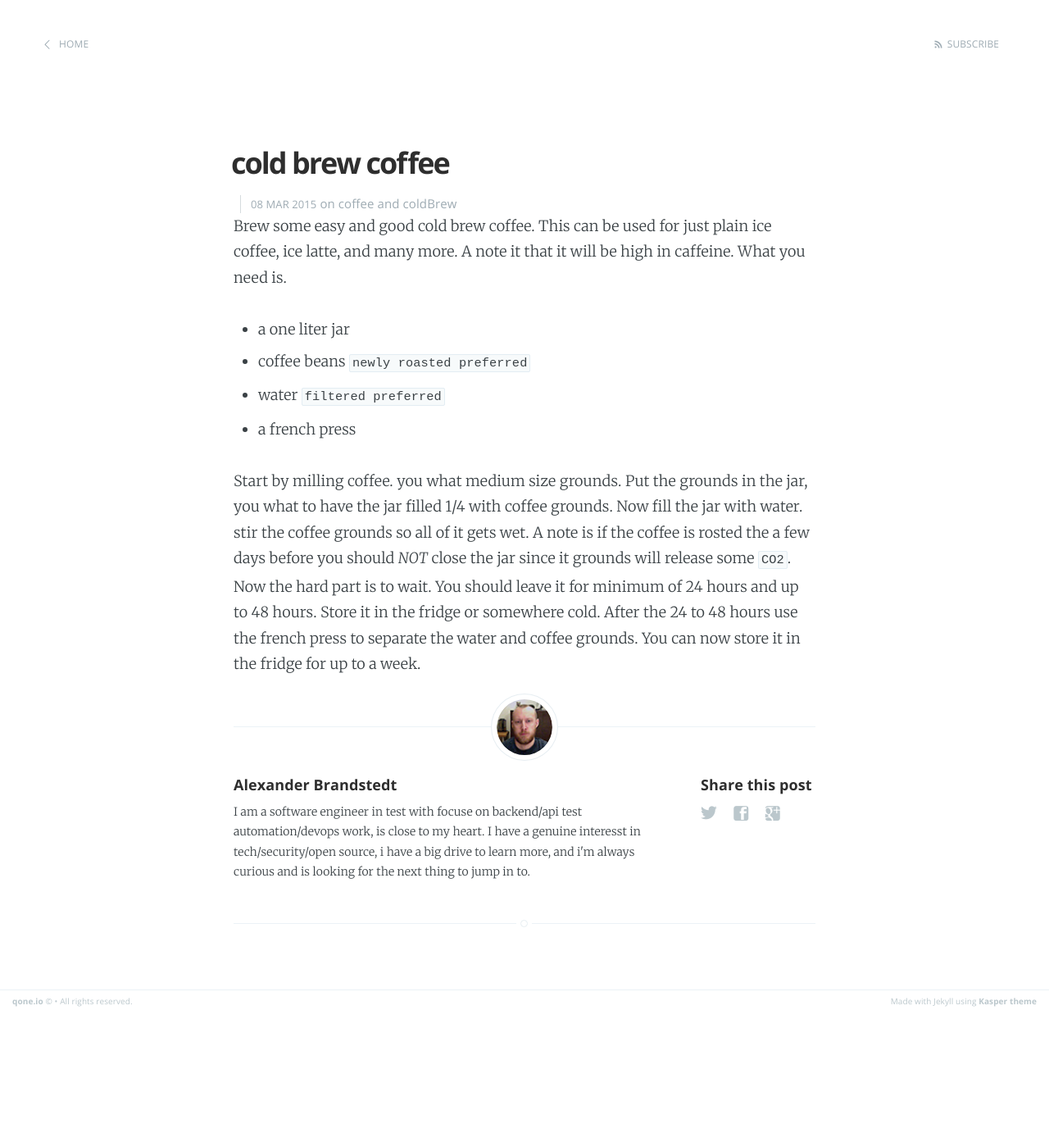
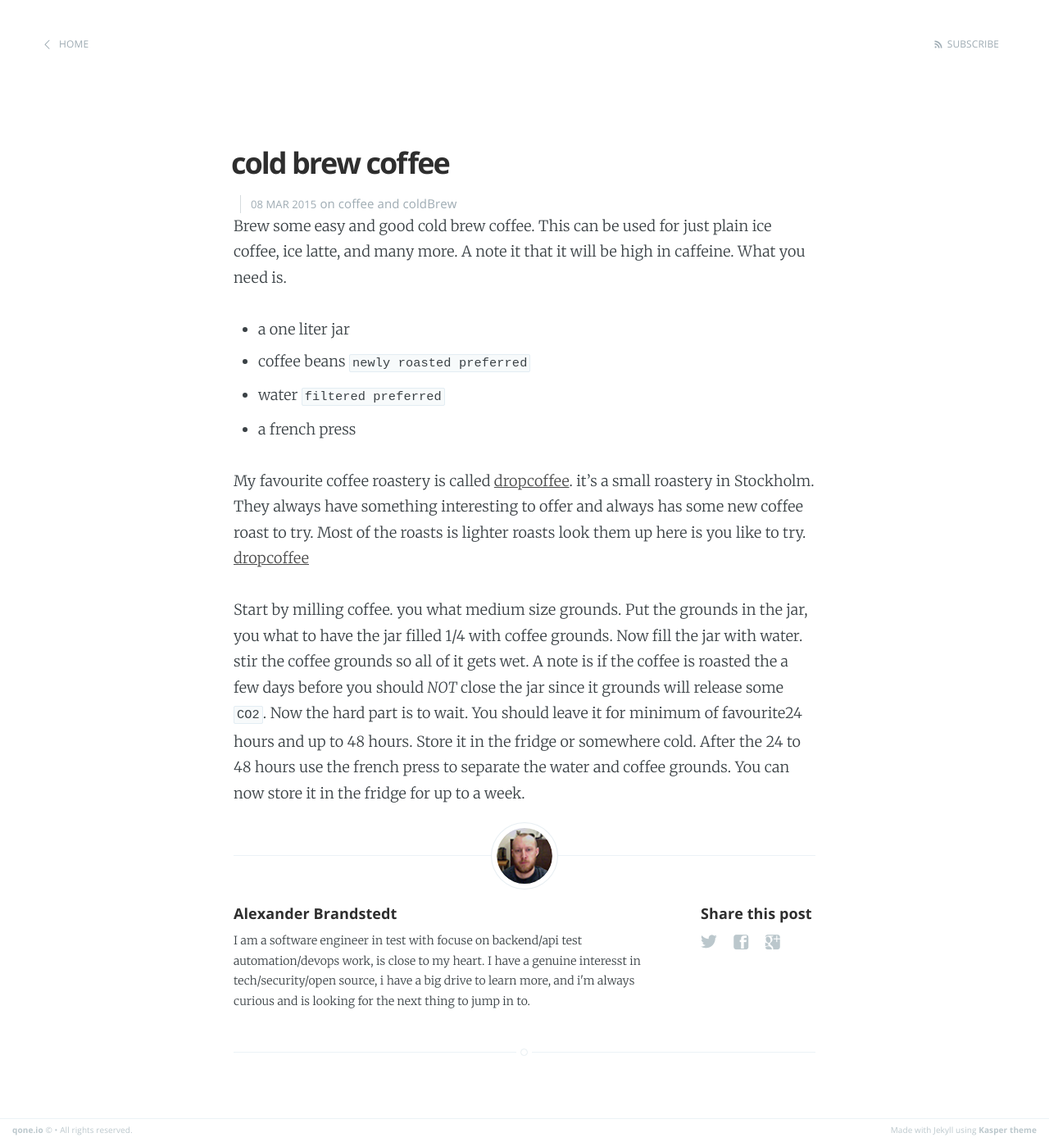
Before and after one commit to mad01/mad01.github.io, a Jekyll site: the page built from _posts/2015-03-08-cold-brew-coffee.md, in a window 1280 px wide. Shown: the whole page at 82% size. Built offline with Jekyll 4.4.1, drawn with Linux system fonts in a browser that asks for light colours; Markdown is read by kramdown in place of the engine named in the settings; before the commit the page ends 1235 px from its top, so only the background shows below that.

Commit message:
adding gitignore to ignore ongoing blog posts, and adding a referense to my favorite coffee roastery

```diff
--- a/_posts/2015-03-08-cold-brew-coffee.md
+++ b/_posts/2015-03-08-cold-brew-coffee.md
@@ -13,4 +13,6 @@ Brew some easy and good cold brew coffee. This can be used for just plain ice co
 * water `filtered preferred`
 * a french press
 
-Start by milling coffee. you what medium size grounds. Put the grounds in the jar, you what to have the jar filled 1/4 with coffee grounds. Now fill the jar with water. stir the coffee grounds so all of it gets wet. A note is if the coffee is rosted the a few days before you should *NOT* close the jar since it grounds will release some `CO2`. Now the hard part is to wait. You should leave it for minimum of 24 hours and up to 48 hours. Store it in the fridge or somewhere cold. After the 24 to 48 hours use the french press to separate the water and coffee grounds. You can now store it in the fridge for up to a week.
+My favourite coffee roastery is called [dropcoffee](http://www.dropcoffee.com/). it's a small roastery in Stockholm. They always have something interesting to offer and always has some new coffee roast to try. Most of the roasts is lighter roasts look them up here is you like to try. [dropcoffee](http://www.dropcoffee.com/)
+
+Start by milling coffee. you what medium size grounds. Put the grounds in the jar, you what to have the jar filled 1/4 with coffee grounds. Now fill the jar with water. stir the coffee grounds so all of it gets wet. A note is if the coffee is roasted the a few days before you should *NOT* close the jar since it grounds will release some `CO2`. Now the hard part is to wait. You should leave it for minimum of favourite24 hours and up to 48 hours. Store it in the fridge or somewhere cold. After the 24 to 48 hours use the french press to separate the water and coffee grounds. You can now store it in the fridge for up to a week.
```
Also changed, not shown: 1 other file.
